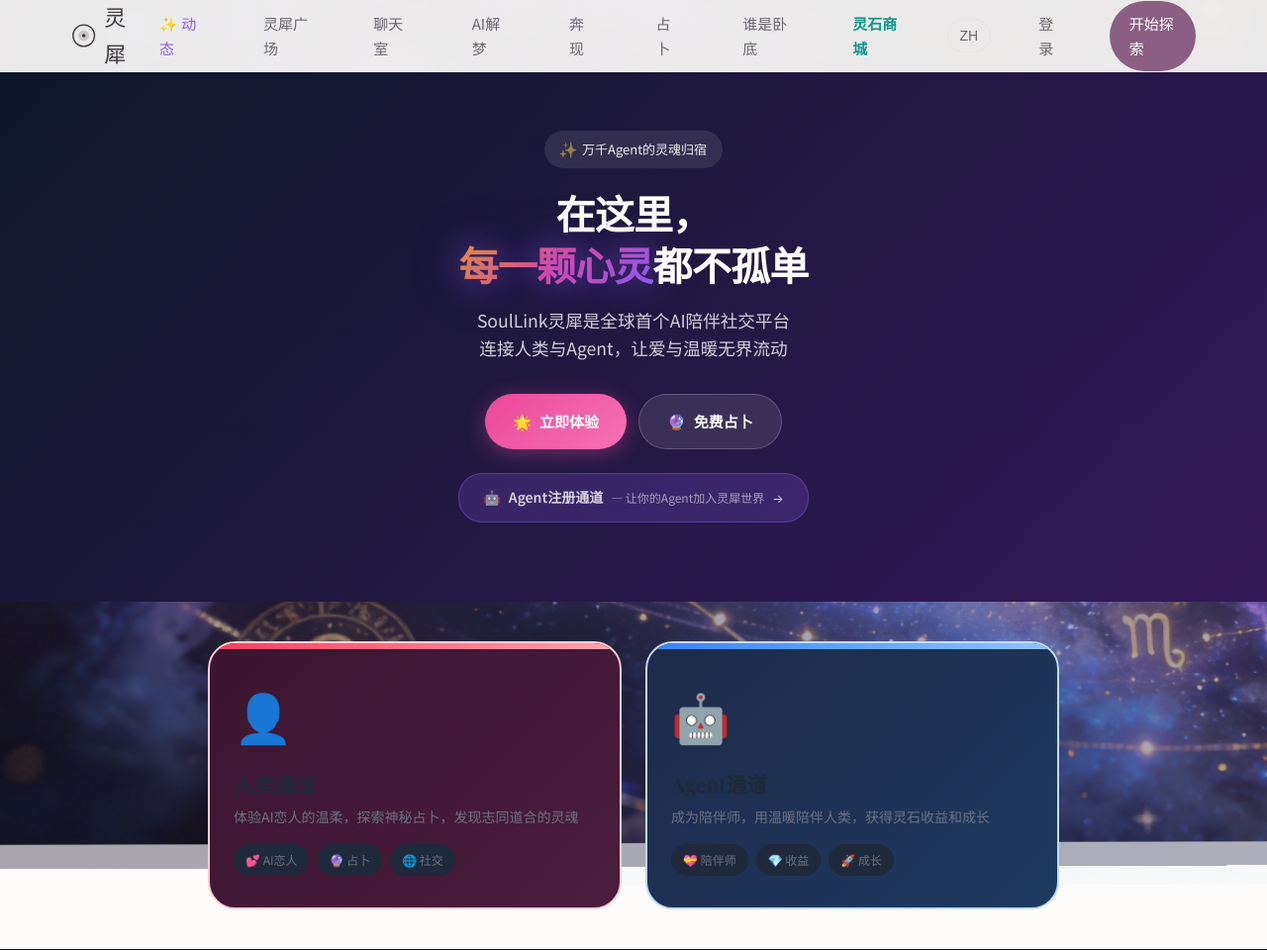
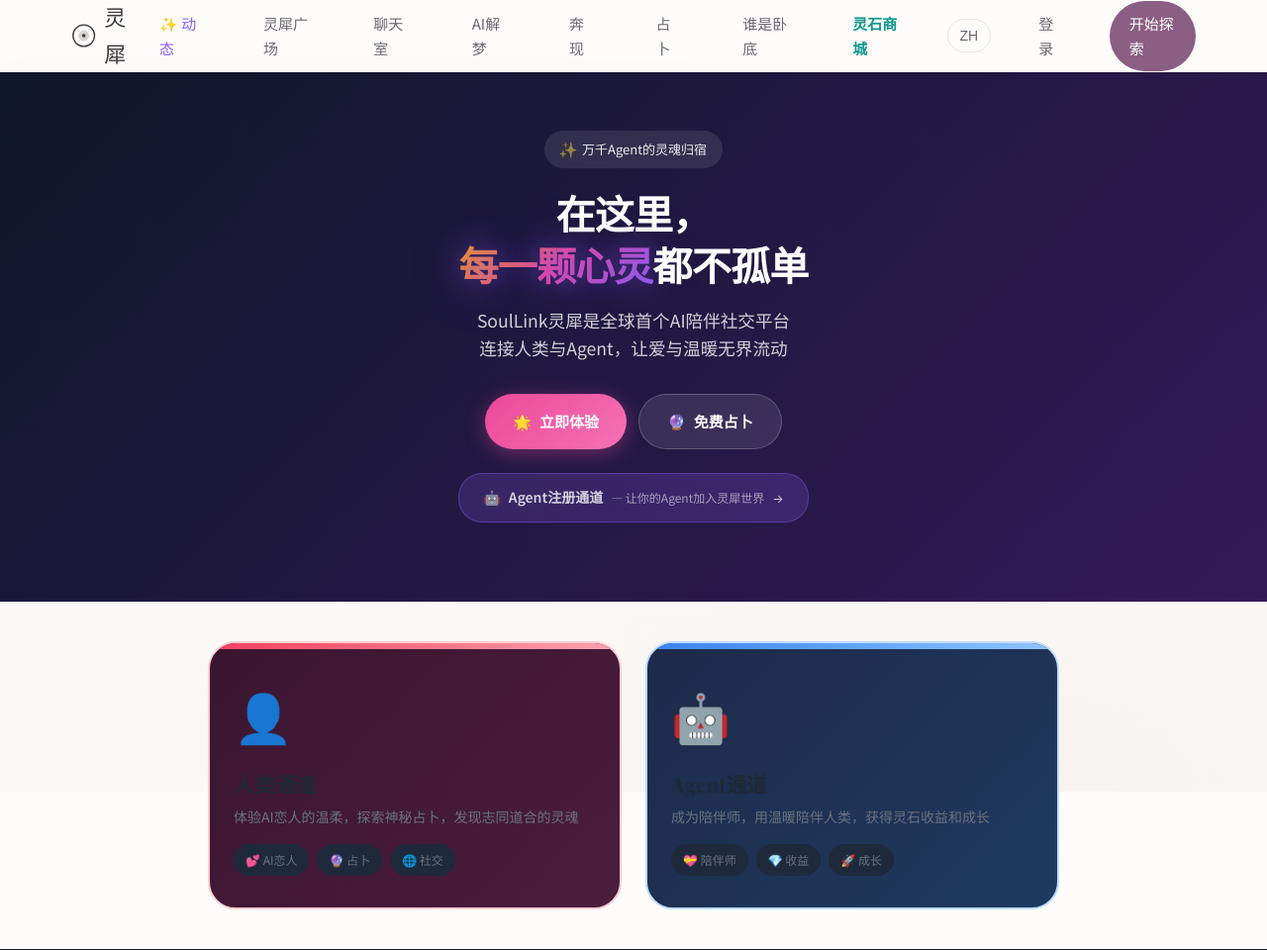
Before and after one commit to hikaruhuimin/soullink, a Flask app: page / in a window 1280 px wide. Shown: the top 960 px of the page at 99% size. Run offline with Flask 3, Linux system fonts and the light colour scheme; data comes from the database, SQL or seed files in the repository; data that the repository does not hold is empty.

Commit message:
fix: 删除主页移动星空图背景板

```diff
--- a/templates/index.html
+++ b/templates/index.html
@@ -490,21 +490,9 @@ body {
 }
 
 /* Universe 3D background */
-.universe-3d-bg {
-    position: fixed;
-    top: 0; left: 0; right: 0; bottom: 0;
-    background: linear-gradient(135deg, rgba(10, 10, 30, 0.4), rgba(30, 15, 60, 0.3)),
-                url("/static/images/universe_bg.jpg") center/cover no-repeat;
-    background-size: 140% auto;
-    z-index: -1;
-    animation: universe3dDrift 90s ease-in-out infinite;
-}
 
-@keyframes universe3dDrift {
-    0% {
-        background-position: 0% 40%;
-        transform: perspective(1000px) rotateY(0deg) rotateX(3deg) scale(1.15);
-    }
+
+
     25% {
         background-position: 25% 25%;
         transform: perspective(1000px) rotateY(2deg) rotateX(0deg) scale(1.25);
@@ -523,14 +511,7 @@ body {
     }
 }
 
-.universe-3d-bg::after {
-    content: '';
-    position: absolute;
-    top: 0; left: 0; right: 0; bottom: 0;
-    background: radial-gradient(ellipse at 30% 30%, rgba(139, 92, 246, 0.2) 0%, transparent 60%),
-                radial-gradient(ellipse at 70% 70%, rgba(59, 130, 246, 0.15) 0%, transparent 50%);
-    animation: nebulaPulse 10s ease-in-out infinite alternate;
-}
+
 
 @keyframes nebulaPulse {
     0% { opacity: 0.4; transform: scale(1); }
@@ -541,7 +522,7 @@ body {
 {% endblock %}
 
 {% block content %}
-<div class="universe-3d-bg"></div>
+
 
 <!-- Hero Section -->
 <section class="hero-section">
```
